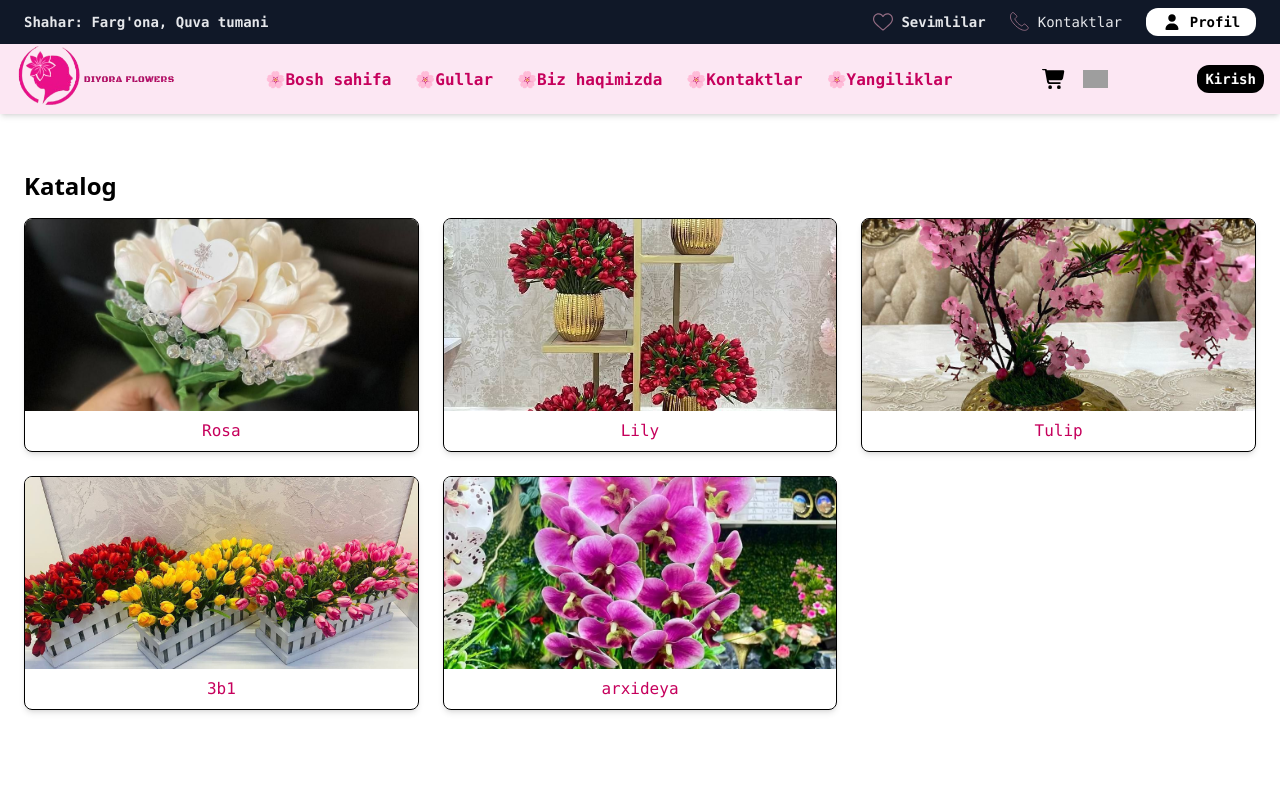
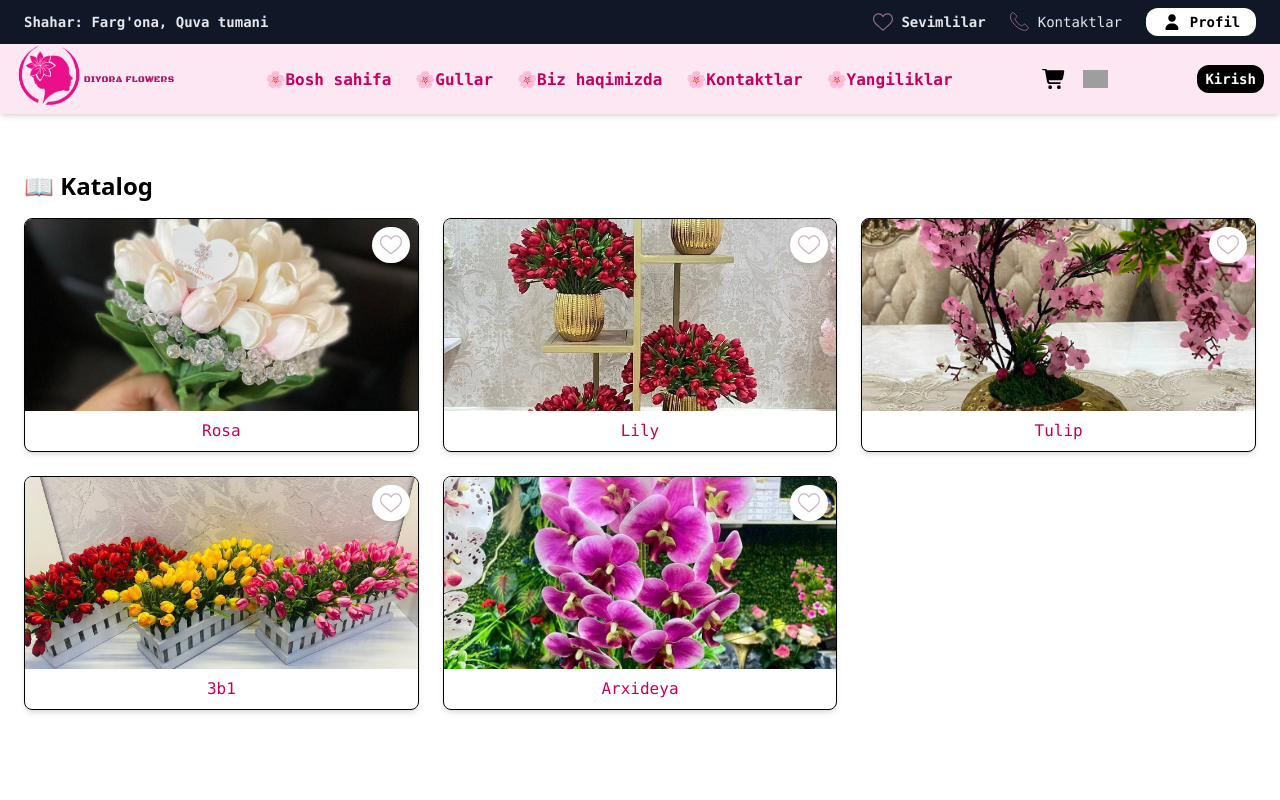
Before and after one commit to bugname7/flowers, a Next.js app: page /catalog in a window 1280 px wide. Shown: the top 800 px of the page. Built offline with nearby package versions, Linux system fonts and the light colour scheme; grey boxes are pictures that could not be loaded.

Commit message:
likes page update

```diff
--- /dev/null
+++ b/src/app/catalog/CatalogClient.tsx
@@ -0,0 +1,55 @@
+"use client";
+import Link from "next/link";
+import Image from "next/image";
+import { useLike } from "../context/LikeContext";
+
+const flowers = [
+    { id: 1, name: "Rosa", slug: "rosa", image: "/images/kelinGul.jpg", price: 100 },
+    { id: 2, name: "Lily", slug: "lily", image: "/images/znak.jpg", price: 120 },
+    { id: 3, name: "Tulip", slug: "tulip", image: "/images/sakura.jpg", price: 80 },
+    { id: 4, name: "3b1", slug: "3b1", image: "/images/3b1.jpg", price: 150 },
+    { id: 5, name: "Arxideya", slug: "arxideya", image: "/images/arxideya.jpg", price: 200 },
+];
+
+export default function CatalogClient() {
+    const { likes, toggleLike } = useLike();
+
+    return (
+        <main className="p-6">
+            <h1 className="text-2xl font-semibold mb-4">Katalog</h1>
+            <div className="grid grid-cols-1 sm:grid-cols-2 md:grid-cols-3 gap-6">
+                {flowers.map((flower) => {
+                    const isLiked = likes.some((item) => item.id === flower.id);
+
+                    return (
+                        <div key={flower.id} className="border rounded-lg shadow-md hover:shadow-lg transition p-2">
+                            <Link href={`/flowers/${flower.slug}`}>
+                                <div className="relative w-full h-48">
+                                    <Image
+                                        src={flower.image}
+                                        alt={flower.name}
+                                        fill
+                                        className="object-cover rounded-md"
+                                    />
+                                </div>
+                            </Link>
+
+                            <div className="p-2 text-center font-mono font-medium text-pink-700">
+                                {flower.name}
+                            </div>
+                            <div className="p-2 text-center text-gray-600">${flower.price}</div>
+
+                            <button
+                                onClick={() => toggleLike(flower)}
+                                className={`w-full px-4 py-2 rounded-md font-mono font-medium transition ${isLiked ? "bg-red-500 text-white" : "bg-gray-200 hover:bg-gray-300"
+                                    }`}
+                            >
+                                {isLiked ? "❤️ Unlike" : "🤍 Like"}
+                            </button>
+                        </div>
+                    );
+                })}
+            </div>
+        </main>
+    );
+}
--- a/src/app/catalog/page.tsx
+++ b/src/app/catalog/page.tsx
@@ -1,31 +1,30 @@
-import type { Metadata } from "next";
-import Link from "next/link";
+"use client";
+
 import Image from "next/image";
+import { useLike } from "../context/LikeContext";
 
-export const metadata: Metadata = {
-    title: "Katalog — Florist Diyora",
-    description: "Florist Diyora katalogi: Roses, Gifts va boshqa mahsulotlar",
-};
-
-// Mock data
 const flowers = [
     { id: 1, name: "Rosa", slug: "rosa", image: "/images/kelinGul.jpg" },
     { id: 2, name: "Lily", slug: "lily", image: "/images/znak.jpg" },
     { id: 3, name: "Tulip", slug: "tulip", image: "/images/sakura.jpg" },
     { id: 4, name: "3b1", slug: "3b1", image: "/images/3b1.jpg" },
-    { id: 5, name: "arxideya", slug: "arxideya", image: "/images/arxideya.jpg" },
+    { id: 5, name: "Arxideya", slug: "arxideya", image: "/images/arxideya.jpg" },
 ];
 
 export default function CatalogPage() {
+    const { likes, toggleLike } = useLike();
+
     return (
         <main className="p-6">
-            <h1 className="text-2xl font-semibold mb-4">Katalog</h1>
+            <h1 className="text-2xl font-semibold mb-4">📖 Katalog</h1>
             <div className="grid grid-cols-1 sm:grid-cols-2 md:grid-cols-3 gap-6">
-                {flowers.map((flower) => (
-                    <Link
+                {flowers.map((flower) => {
+                    const isLiked = likes.some((item) => item.id === flower.id);
+
+                    return (
+                        <div
                             key={flower.id}
-                        href={`/flowers/${flower.slug}`}
-                        className="border rounded-lg overflow-hidden shadow-md hover:shadow-lg transition"
+                            className="border rounded-lg overflow-hidden shadow-md hover:shadow-lg transition relative"
                         >
                             <div className="relative w-full h-48">
                                 <Image
@@ -33,14 +32,32 @@ export default function CatalogPage() {
                                     alt={flower.name}
                                     fill
                                     className="object-cover"
-                                priority
                                 />
                             </div>
+
                             <div className="p-2 text-center font-mono font-medium text-pink-700">
                                 {flower.name}
                             </div>
-                    </Link>
-                ))}
+
+                            <button
+                                onClick={() => toggleLike(flower)}
+                                className={`absolute top-2 right-2 p-2 rounded-full shadow-md transition-all duration-200 ${isLiked
+                                        ? "bg-pink-600 hover:bg-pink-700"
+                                        : "bg-white hover:bg-gray-200"
+                                    }`}
+                            >
+                                <Image
+                                    src="/images/like.svg"
+                                    alt="like"
+                                    width={22}
+                                    height={22}
+                                    className={`transition-all duration-200 ${isLiked ? "invert brightness-0" : "opacity-50"
+                                        }`}
+                                />
+                            </button>
+                        </div>
+                    );
+                })}
             </div>
         </main>
     );
--- a/src/app/context/LikeContext.tsx
+++ b/src/app/context/LikeContext.tsx
@@ -1,27 +1,39 @@
 "use client";
-import { createContext, useContext, useState, ReactNode } from "react";
+import { createContext, useContext, useState, useEffect, ReactNode } from "react";
 
-type Product = {
+type Flower = {
   id: number;
   name: string;
-  price: number;
+  slug: string;
+  image: string;
 };
 
 type LikeContextType = {
-  likes: Product[];
-  toggleLike: (product: Product) => void;
+  likes: Flower[];
+  toggleLike: (flower: Flower) => void;
 };
 
 const LikeContext = createContext<LikeContextType | undefined>(undefined);
 
 export function LikeProvider({ children }: { children: ReactNode }) {
-  const [likes, setLikes] = useState<Product[]>([]);
+  const [likes, setLikes] = useState<Flower[]>([]);
 
-  const toggleLike = (product: Product) => {
+  useEffect(() => {
+    const storedLikes = localStorage.getItem("likes");
+    if (storedLikes) {
+      setLikes(JSON.parse(storedLikes));
+    }
+  }, []);
+
+  useEffect(() => {
+    localStorage.setItem("likes", JSON.stringify(likes));
+  }, [likes]);
+
+  const toggleLike = (flower: Flower) => {
     setLikes((prev) =>
-      prev.some((item) => item.id === product.id)
-        ? prev.filter((item) => item.id !== product.id)
-        : [...prev, product]
+      prev.some((item) => item.id === flower.id)
+        ? prev.filter((item) => item.id !== flower.id)
+        : [...prev, flower]
     );
   };
 
--- a/src/app/likes/page.tsx
+++ b/src/app/likes/page.tsx
@@ -1,8 +1,59 @@
+"use client";
+
+import Image from "next/image";
+import Link from "next/link";
+import { useLike } from "../context/LikeContext";
+
 export default function LikesPage() {
+    const { likes, toggleLike } = useLike();
+
+    if (likes.length === 0) {
+        return (
+            <main className="p-6 text-center font-mono">
+                <h1 className="text-2xl font-bold font-mono mb-4" data-aos="zoom-in-up">💖 Sevimlilar</h1>
+                <p data-aos="zoom-in" className="font-mono font-medium">Hozircha hech qanday gulga like bosilmagan 🌸</p>
+            </main>
+        );
+    }
+
     return (
-        <main className="p-6">
-            <h1 className="text-2xl font-bold">❤️ Sevimlilar</h1>
-            <p>Bu yerda siz yoqtirgan mahsulotlaringiz chiqadi.</p>
+        <main className="p-6" >
+            <h1 className="text-2xl font-mono font-bold mb-6 text-center" data-aos="zoom-in-up">💖 Sevimli gullaringiz</h1>
+            <div className="grid grid-cols-1 sm:grid-cols-2 md:grid-cols-3 gap-6" data-aos="zoom-in">
+                {likes.map((flower) => (
+                    <div
+                        key={flower.id}
+                        className="border rounded-lg overflow-hidden shadow-md hover:shadow-lg transition relative"
+                    >
+                        <Link href={`/flowers/${flower.slug}`}>
+                            <div className="relative w-full h-48">
+                                <Image
+                                    src={flower.image}
+                                    alt={flower.name}
+                                    fill
+                                    className="object-cover"
+                                />
+                            </div>
+                            <div className="p-2 text-center font-mono font-medium text-pink-700">
+                                {flower.name}
+                            </div>
+                        </Link>
+
+                        <button
+                            onClick={() => toggleLike(flower)}
+                            className="absolute top-2 right-2 p-2 rounded-full shadow-md bg-pink-600 hover:bg-pink-700 transition"
+                        >
+                            <Image
+                                src="/images/like.svg"
+                                alt="unlike"
+                                width={22}
+                                height={22}
+                                className="invert brightness-0"
+                            />
+                        </button>
+                    </div>
+                ))}
+            </div>
         </main>
     );
 }
```
Lines whose indentation alone changed are shown as unchanged.
